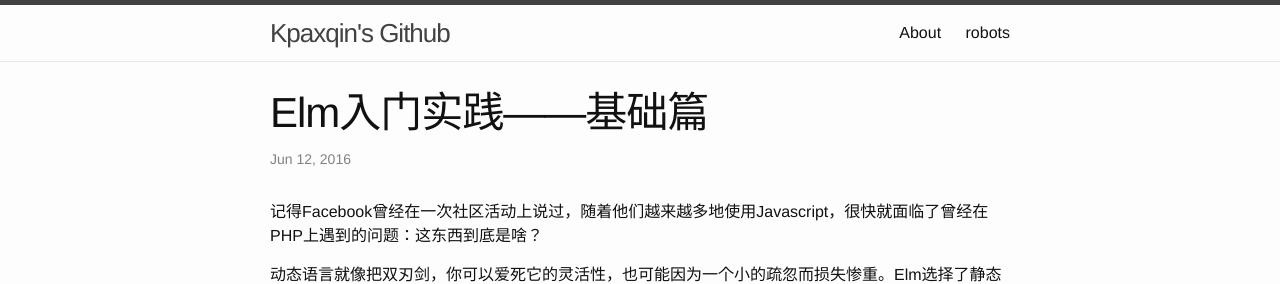
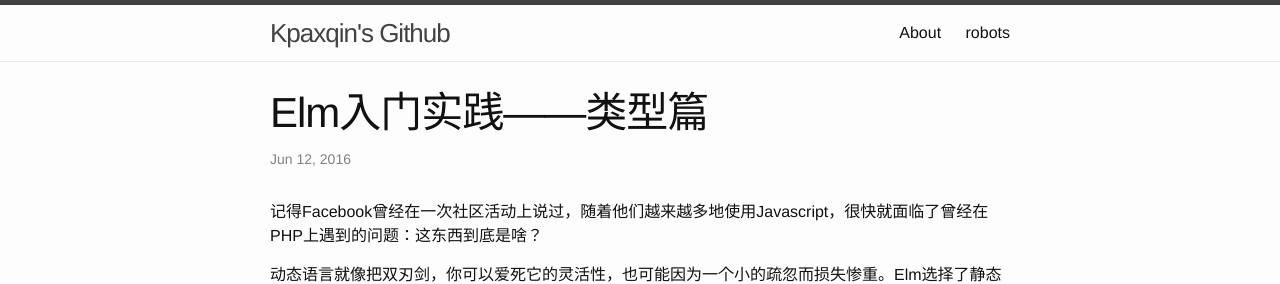
Before and after one commit to kpaxqin/kpaxqin.github.io, a Jekyll site: the page built from _posts/2016-06-12-Learn_Elm_in_actions--Type_in_Elm.markdown, in a window 1280 px wide and 900 px high. Shown: the top 284 px of the window. Built offline with Jekyll 4.4.1, drawn with Linux system fonts in a browser that asks for light colours; Markdown is read by kramdown in place of the engine named in the settings.

Commit message:
Update and rename 2016-06-11-Learn_Elm_in_actions--Type_in_Elm.markdown to 2016-06-12-Learn_Elm_in_actions--Type_in_Elm.markdown

```diff
--- a/_posts/2016-06-11-Learn_Elm_in_actions--Type_in_Elm.markdown
+++ b/_posts/2016-06-12-Learn_Elm_in_actions--Type_in_Elm.markdown
@@ -1,7 +1,7 @@
 ---
 layout: post
-title:  "Elm入门实践——基础篇"
-description: "Learn you a elm for great good."
+title:  "Elm入门实践——类型篇"
+description: "Understanding type in Elm."
 date:   2016-06-12 23:00:00 +0800
 categories: elm functional-programming front-end
 ---
```
